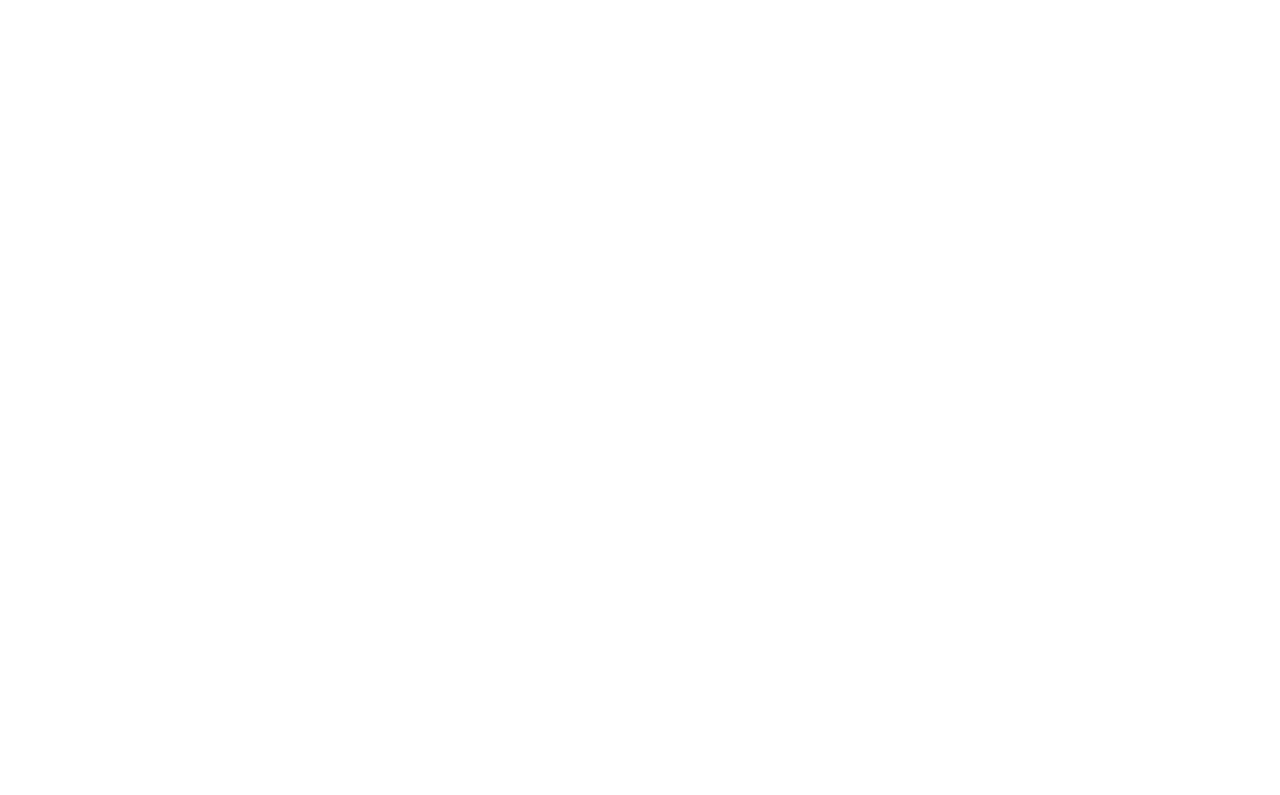
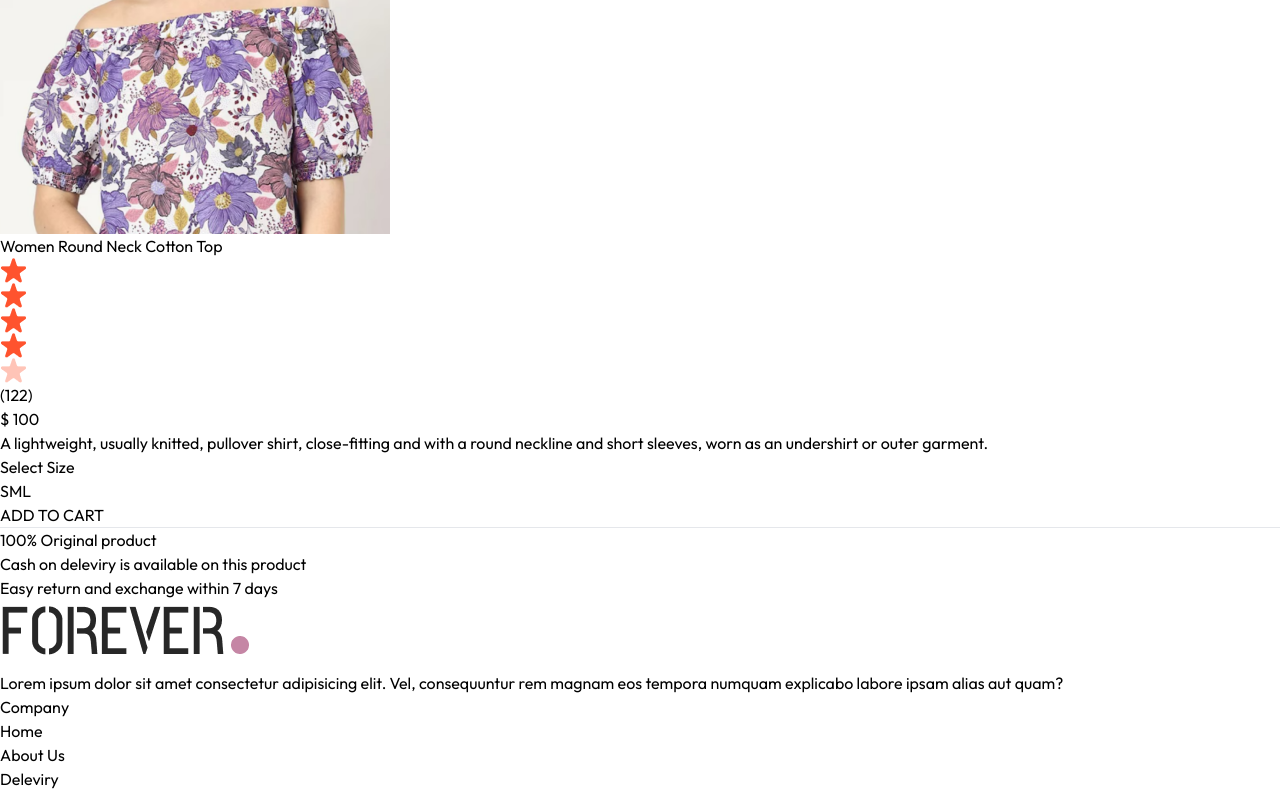
Before and after one commit to vikasverma-here/e-commerce, a React (Vite) app in the folder Frontend/: page /product/aaaaa in a window 1280 px wide. Shown: the part 1255-2050 px from the top of the page. Before the commit the page ends 901 px from the top, so only its background shows below. Built offline with nearby package versions, Linux system fonts and the light colour scheme.

Commit message:
product item feature allmost done

```diff
--- a/Frontend/src/index.css
+++ b/Frontend/src/index.css
@@ -22,6 +22,10 @@
     font-style: normal;
   }
 
+::-webkit-scrollbar{
+    display: none;
+}
+
   @media (max-width:640px){
     a.active{
         background-color: black;
--- a/Frontend/src/pages/Product.jsx
+++ b/Frontend/src/pages/Product.jsx
@@ -1,41 +1,94 @@
 import React, { useContext, useEffect, useState } from 'react'
 import { useParams } from 'react-router-dom'
 import { ShopContext } from '../context/ShopContext'
+import { assets } from '../assets/frontendAssets/assets'
 
 const Product = () => {
-  const {productId} = useParams()
-  const {products} = useContext(ShopContext)
+  const { productId } = useParams()
+  const { products,currency } = useContext(ShopContext)
   const [productdata, setproductdata] = useState(false)
+  const [size, setsize] = useState('')
   const [image, setimage] = useState('')
-  const fetchProductData = async()=>{
-products.map((item)=>{
-  if(item._id == productId){
+
+  const fetchProductData = async () => {
+    products.map((item) => {
+      if (item._id == productId) {
         setproductdata(item);
-    setimage(item.image)
-
+        setimage(item.image[0])
+console.log(item)
         return null;
       }
     })
   }
 
-  useEffect(()=>{
+  useEffect(() => {
     fetchProductData()
-  },[products])
+  }, [products])
 
   return productdata ? (
     <div className='border-t-2 pt-10 transition-opacity ease-in duration-500 opacity-100'>
+      {/* {------------product data -------} */}
 
       <div className='flex gap-12 sm:gap-12 flex-col sm:flex-row'>
+
+{/* {--------------product image -----------} */}
+
         <div className='flex-1 flex flex-col-reverse gap-3 sm:flex-row '>
 
           <div className='flex sm:flex-col overflow-x-auto sm:overflow-y-scroll justify-between sm:justify-normal sm:w-[18.7%] w-full'>
+                 {
+                  productdata.image.map((item,index)=>{
+                  return  <img onClick={()=>setimage(item)} src={item} key={index} className='w-[24%] sm:w-full sm:mb-3 flex-shrink-0 cursor-pointer ' alt="" />
+                  })
+                 }
+
 
           </div>
+          <div className='w-full sm:w-[80%]'>
+                        <img src={image} className='w-full h-auto' alt="" />
+                 </div>
+        </div>
+
+{/* {---------- product infois here } */}
+
+
+<div className='flex-1'>
+     <h1 className='font-medium text-2xl mt-2' >{productdata.name}</h1>
+     <div className='flex items-center gap-1 mt-2'>
+      <img src={assets.star_icon} alt="" className='w-3 5' />
+      <img src={assets.star_icon} alt="" className='w-3 5' />
+      <img src={assets.star_icon} alt="" className='w-3 5' />
+      <img src={assets.star_icon} alt="" className='w-3 5' />
+      <img src={assets.star_dull_icon} alt="" className='w-3 5' />
+      <p className='pl-2' >(122)</p>
+     </div>
+     <p className='mt-5 text-3xl font-medium' >{currency} {productdata.price}</p>
+     <p className='mt-5 text-gray-500 md:w-4/5'>
+     {productdata.description}
+     </p>
+     <div className='flex flex-col gap-4 my-8' >
+           <p>Select Size </p>
+           <div className='flex gap-2'>
+                 {
+                  productdata.sizes.map((item,index)=><button onClick={()=>setsize(item)} className={`border py-2 px-4 bg-gray-100 ${item === size
+                    ? 'border-orange-500':''}`} key={index}>{item}</button>)
+                 }
+           </div>
+     </div>
+
+     <button className="bg-black text-white px-8 py-3 text-sm active:bg-gray-700">ADD TO CART</button>
+     <hr className='mt-8 sm:w-4/5' />
+     <div className='text-sm text-gray-500 mt-5 flex flex-col gap-1'>
+  <p>100% Original product</p>
+  <p>Cash on deleviry is available on this product </p>
+  <p>Easy return and exchange within 7 days </p>
      </div>
 </div>
 
       </div>
-  ):<div className='opacity-0'>
+
+    </div>
+  ) : <div className='opacity-0'>
 
   </div>
 }
```
Lines whose indentation alone changed are shown as unchanged.
